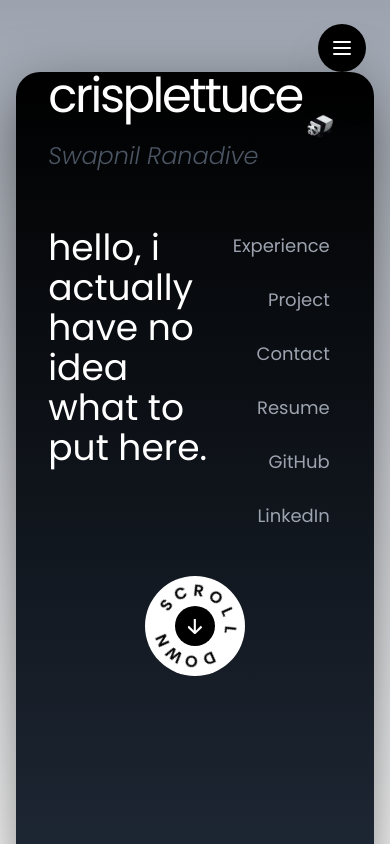
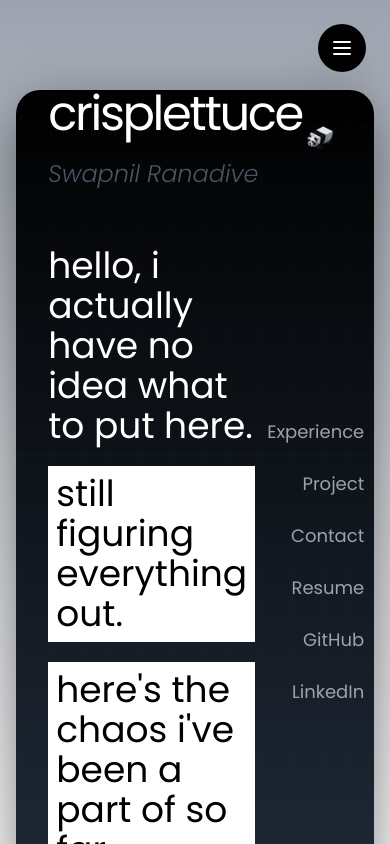
Before and after one commit to grilled-swampert/portfolio_v2, a React (Vite) app: page / in a window 390 px wide. Shown: the top 844 px of the page. Built offline with nearby package versions, Linux system fonts and the light colour scheme; a web font is replaced by a local one.

Commit message:
minor changes

```diff
--- a/index.html
+++ b/index.html
@@ -2,7 +2,11 @@
 <html lang="en">
   <head>
     <meta charset="UTF-8" />
-    <link rel="icon" type="image/svg+xml" href="./src/assets/moebius-star.svg" />
+    <link
+      rel="icon"
+      type="image/svg+xml"
+      href="./src/assets/moebius-star.svg"
+    />
     <meta name="viewport" content="width=device-width, initial-scale=1.0" />
     <title>crisplettuce's portfolio</title>
   </head>
@@ -13,6 +17,10 @@
   <link rel="preconnect" href="https://fonts.googleapis.com" />
   <link rel="preconnect" href="https://fonts.gstatic.com" crossorigin />
   <link
+    href="https://fonts.googleapis.com/css2?family=IBM+Plex+Mono:ital,wght@0,100;0,200;0,300;0,400;0,500;0,600;0,700;1,100;1,200;1,300;1,400;1,500;1,600;1,700&family=Poppins:ital,wght@0,100;0,200;0,300;0,400;0,500;0,600;0,700;0,800;0,900;1,100;1,200;1,300;1,400;1,500;1,600;1,700;1,800;1,900&display=swap"
+    rel="stylesheet"
+  />
+  <link
     href="https://fonts.googleapis.com/css2?family=Poppins:ital,wght@0,100;0,200;0,300;0,400;0,500;0,600;0,700;0,800;0,900;1,100;1,200;1,300;1,400;1,500;1,600;1,700;1,800;1,900&display=swap"
     rel="stylesheet"
   />
--- a/src/components/layout/ContactLayout.jsx
+++ b/src/components/layout/ContactLayout.jsx
@@ -43,19 +43,19 @@ const ContactLayout = () => {
     {
       icon: Github,
       title: "GitHub",
-      href: "https://github.com",
+      href: "https://github.com/grilled-swampert",
       label: "View repositories"
     },
     {
       icon: Linkedin,
       title: "LinkedIn",
-      href: "https://linkedin.com",
+      href: "https://www.linkedin.com/in/swapnil-ranadive-65b260342/",
       label: "Connect professionally"
     },
     {
       icon: FileText,
       title: "Resume",
-      href: "#",
+      href: "https://drive.google.com/file/d/1PYeu5RQ7j1iIo1yBSMnffvjR8B-DtpG-/view?usp=sharing",
       label: "Download PDF"
     },
   ]
--- a/src/components/layout/ExperienceLayout.jsx
+++ b/src/components/layout/ExperienceLayout.jsx
@@ -129,8 +129,8 @@ const ExperienceLayout = () => {
                       View on GitHub
                     </a>
                   )}
-                  <div className="flex justify-center align-middle w-full">
-                    <NextButton text="LEARN MORE" />
+                  <div className="flex justify-center align-middle w-full mt-8">
+                    <NextButton text="LEARN MORE " />
                   </div>
                 </div>
               </div>
--- a/src/components/layout/HomeLayout.jsx
+++ b/src/components/layout/HomeLayout.jsx
@@ -1,22 +1,116 @@
-import React from "react";
+import React, { useEffect, useRef } from "react";
 import RollingPanda from "../../assets/panda-rolling.gif";
-import NextButton from "../ui/NextButton";
 import DownButton from "../ui/DownButton";
+import gsap from "gsap";
 
 const HomeLayout = () => {
+  const containerRef = useRef(null);
+  const headerRef = useRef(null);
+  const navRef = useRef(null);
+  const downButtonRef = useRef(null);
+
+  useEffect(() => {
+    const ctx = gsap.context(() => {
+      const tl = gsap.timeline({ defaults: { ease: "power3.out" } });
+
+      tl.fromTo(
+        headerRef.current.children,
+        {
+          opacity: 0,
+          y: -30,
+          scale: 0.9,
+        },
+        {
+          opacity: 1,
+          y: 0,
+          scale: 1,
+          duration: 0.8,
+          stagger: 0.2,
+        }
+      )
+        .fromTo(
+          ".text-block",
+          {
+            opacity: 0,
+            x: -50,
+            rotationX: 45,
+          },
+          {
+            opacity: 1,
+            x: 0,
+            rotationX: 0,
+            duration: 1,
+            stagger: 0.3,
+          },
+          "-=0.4"
+        )
+        .fromTo(
+          navRef.current.children,
+          {
+            opacity: 0,
+            x: 30,
+            scale: 0.8,
+          },
+          {
+            opacity: 1,
+            x: 0,
+            scale: 1,
+            duration: 0.6,
+            stagger: 0.1,
+          },
+          "-=0.8"
+        )
+        .fromTo(
+          downButtonRef.current,
+          {
+            opacity: 0,
+            y: 30,
+            scale: 0.8,
+          },
+          {
+            opacity: 1,
+            y: 0,
+            scale: 1,
+            duration: 0.8,
+          },
+          "-=0.3"
+        );
+
+      gsap.to(".panda-image", {
+        y: -10,
+        duration: 2,
+        ease: "sine.inOut",
+        yoyo: true,
+        repeat: -1,
+      });
+
+      gsap.to(".bg-grid", {
+        backgroundPosition: "15px 15px",
+        duration: 20,
+        ease: "none",
+        repeat: -1,
+        yoyo: true,
+      });
+    }, containerRef);
+
+    return () => ctx.revert();
+  }, []);
+
   return (
     <div className="flex justify-center items-center w-full h-full bg-gradient-to-b from-gray-400 to-white">
       <div
-        className="relative flex justify-start flex-col items-center w-11/12 h-full mt-36 gap-10 rounded-3xl bg-gradient-to-b from-black to-gray-800 shadow-2xl"
+        ref={containerRef}
+        className="relative flex justify-start flex-col items-center w-11/12 mt-36 gap-10 rounded-3xl bg-gradient-to-b from-black to-gray-800 shadow-2xl"
         style={{
+          height: "calc(100vh - 36px)",
           boxShadow: "0 20px 60px rgba(0, 0, 0, 0.5)",
         }}
       >
         <div
-          className="absolute inset-0 opacity-10 pointer-events-none"
+          className="bg-grid absolute inset-0 opacity-10 pointer-events-none"
           style={{
             backgroundImage: `
-              linear-gradient(rgba(255,255,255,0.1.5) 1px, transparent 1px),
+              linear-gradient(rgba(255,255,255,0.15) 1px, transparent 1px),
               linear-gradient(90deg, rgba(255,255,255,0.15) 1px, transparent 1px)
             `,
             backgroundSize: "30px 30px",
@@ -31,27 +125,41 @@ const HomeLayout = () => {
             zIndex: -1,
           }}
         ></div>
-        <div className="flex justify-between items-center w-full px-8 font-poppins">
+
+        <div
+          ref={headerRef}
+          className="flex justify-between items-center w-full px-8 font-poppins"
+        >
           <div>
             <div className="text-5xl tracking-tighter mb-5">crisplettuce</div>
-            <div className="text-2xl font-light text-gray-600 italic">Swapnil Ranadive</div>
+            <div className="text-2xl font-light text-gray-600 italic">
+              Swapnil Ranadive
+            </div>
           </div>
           <div>
             <img
               src={RollingPanda}
               alt="Rolling Panda"
-              className="w-50 h-50 object-contain rounded-full"
+              className="panda-image w-50 h-50 object-contain rounded-full"
             />
           </div>
         </div>
+
         <div className="font-poppins w-full px-8 mt-4 flex flex-row justify-between">
-          <div className="flex flex-col gap-2">
-            <div>hello, i actually have no idea what to put here.</div>
-            {/* <div>honestly, dont think i wanna live to be honest.</div>
-            <div>every road leads to me killing myself.</div> */}
+          <div className="flex flex-col gap-5">
+            <div className="text-block">
+              hello, i actually have no idea what to put here.
+            </div>
+            <div className="text-block bg-white text-black p-2 opacity-60">
+              still figuring everything out.
+            </div>
+            <div className="text-block bg-white text-black p-2 opacity-60">
+              here's the chaos i've been a part of so far.
+            </div>
           </div>
+
           <div className="flex-1 flex flex-col justify-center items-end space-y-6">
-            <nav className="text-right space-y-4">
+            <nav ref={navRef} className="text-right space-y-4">
               {[
                 "Experience",
                 "Project",
@@ -62,7 +170,7 @@ const HomeLayout = () => {
               ].map((item) => (
                 <div
                   key={item}
-                  className="text-lg text-gray-400 hover:bg-white hover:text-black transition-colors cursor-pointer relative after:content-[''] after:block after:h-0.5 after:bg-white after:scale-x-0 hover:after:scale-x-100 after:transition-transform after:duration-200 after:origin-left px-3 py-1 rounded"
+                  className="text-lg text-gray-400 hover:bg-white hover:text-black transition-colors cursor-pointer relative after:content-[''] after:block px-3 py-1 rounded"
                 >
                   {item}
                 </div>
@@ -70,7 +178,10 @@ const HomeLayout = () => {
             </nav>
           </div>
         </div>
-        <DownButton text="SCROLL DOWN " />
+
+        <div ref={downButtonRef}>
+          <DownButton text="SCROLL DOWN " />
+        </div>
       </div>
     </div>
   );
--- a/src/index.css
+++ b/src/index.css
@@ -100,7 +100,7 @@ body {
   }
 
   .bento-title {
-    @apply uppercase md:text-3xl text-2xl font-black font-zentry;
+    @apply uppercase md:text-4xl text-3xl font-black font-zentry;
   }
 
   .story-img-container {
--- a/tailwind.config.js
+++ b/tailwind.config.js
@@ -4,7 +4,7 @@ export default {
   theme: {
     extend: {
       fontFamily: {
-        zentry: ['"YourFontName"', "sans-serif"],
+        zentry: ["IBM Plex Mono", "monospace"],
         poppins: ["Poppins", "sans-serif"],
       },
     },
```
Also changed, not shown: src/components/layout/ProjectsLayout.jsx (+12 -27 lines).
